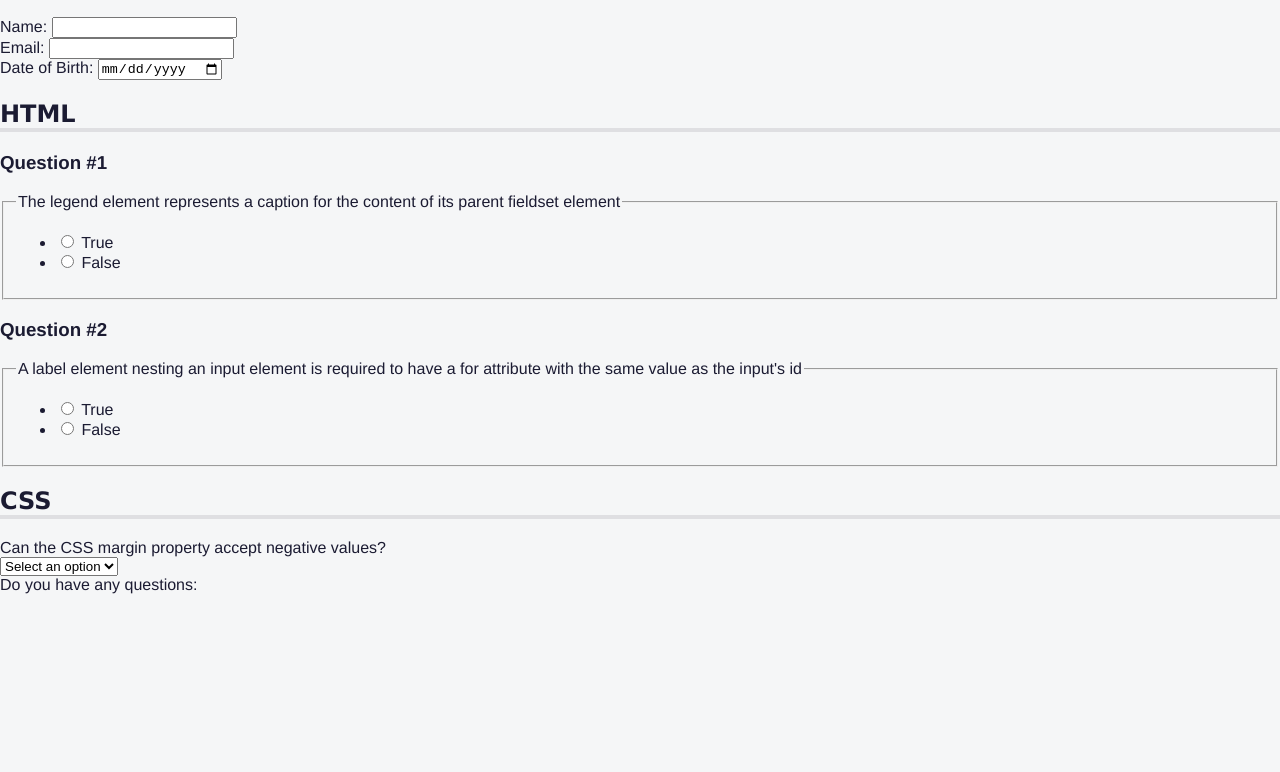
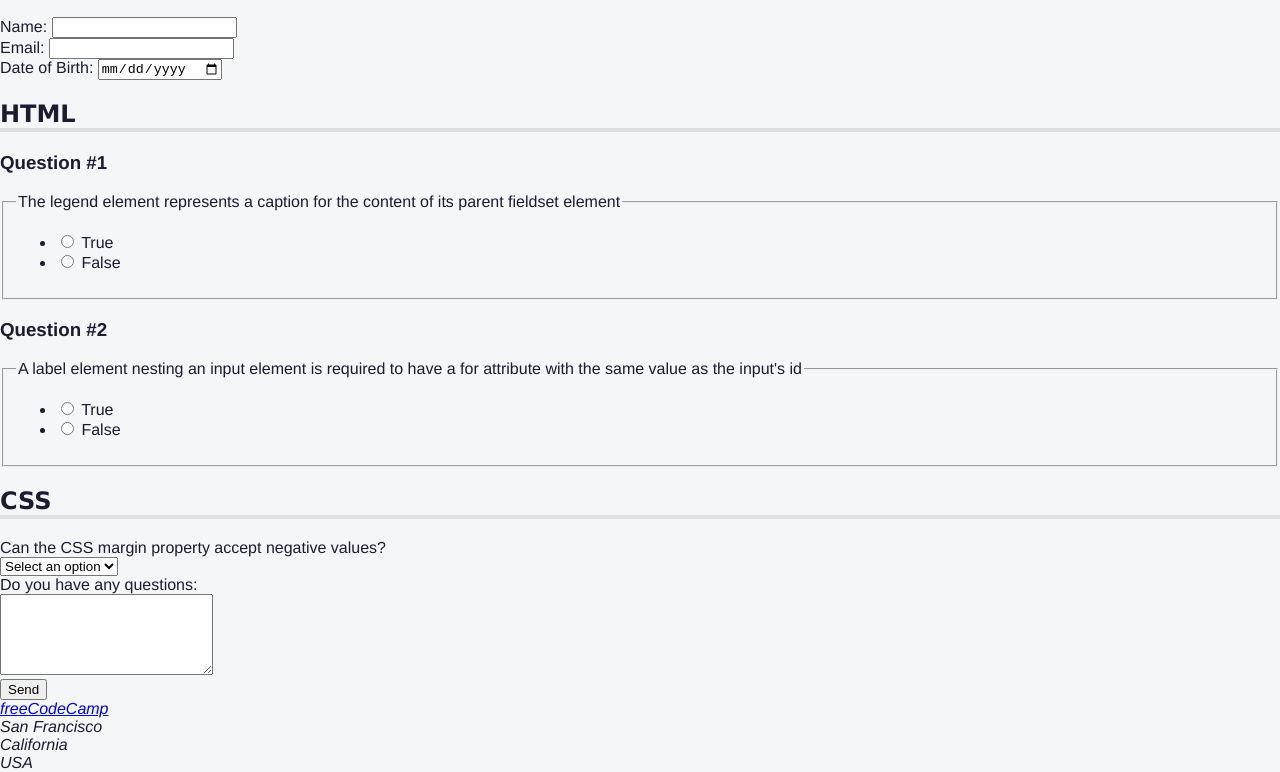
Before and after one commit to harshikamalhotra/Responsive-Web-Design, a plain HTML site: page Quiz/index.html in a window 1280 px wide. Shown: the part 105-877 px from the top of the page. Before the commit the page ends 800 px from the top, so only its background shows below. Drawn offline with Linux system fonts and the light colour scheme.

Commit message:
Update index.html

```diff
--- a/Quiz/index.html
+++ b/Quiz/index.html
@@ -101,15 +101,24 @@
                         </select>
                     </div>
                     <div class="question-block">
-                        <label>Do you have any questions:</label>
+                        <label for="css-textarea">Do you have any questions:</label>
                     </div>
                     <div class="answer">
-
+                        <textarea id="css-textarea" name="css-questions" rows="5" cols="24"></textarea>
                     </div>
                 </div>
             </section>
+            <button type="submit">Send</button>
         </form>
     </main>
+    <footer>
+        <address>
+            <a href="https://freecodecamp.org">freeCodeCamp</a><br />
+            San Francisco<br />
+            California<br />
+            USA
+        </address>
+    </footer>
 </body>
 
 </html>
```
